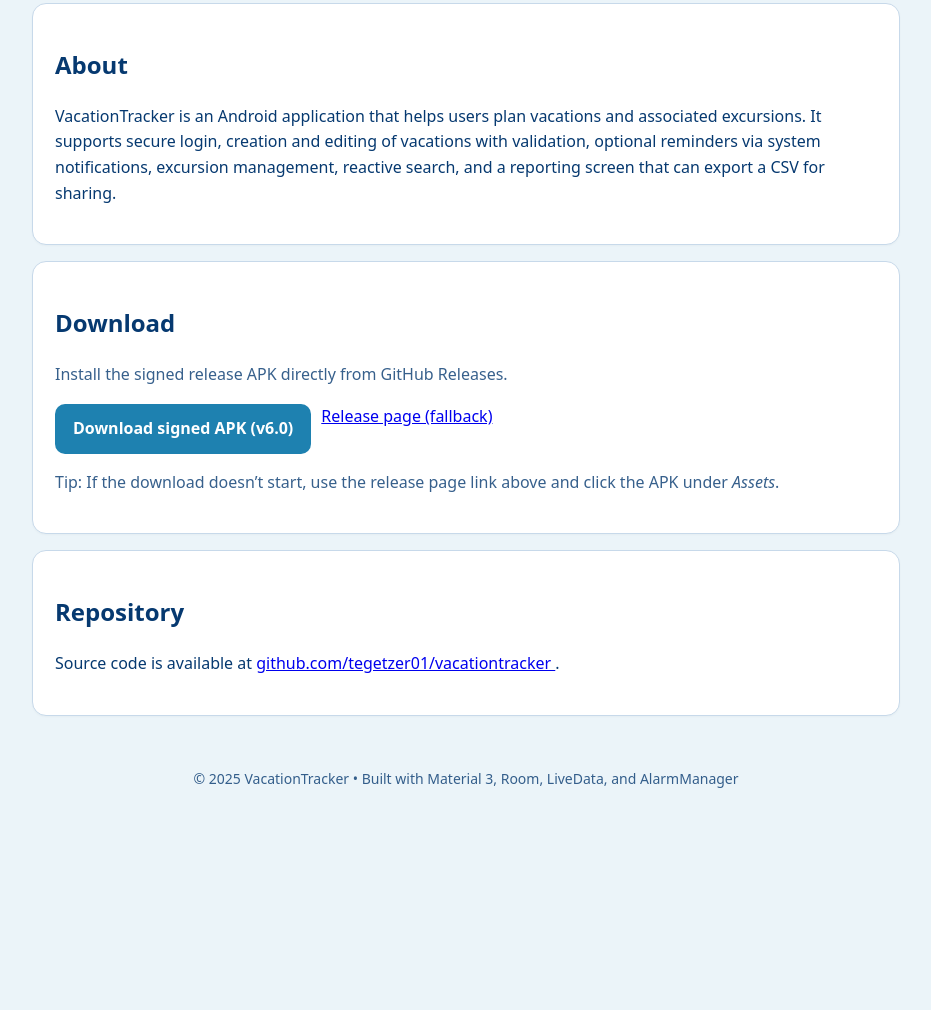
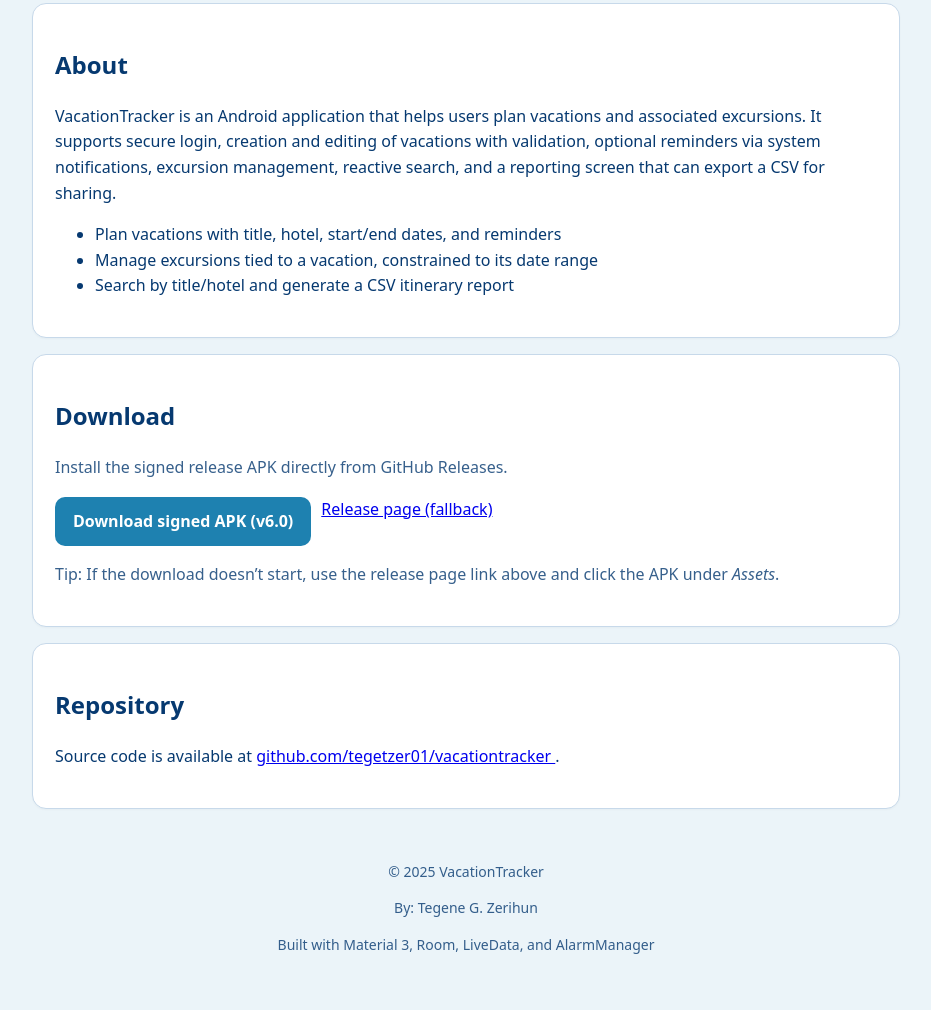
Before and after one commit to tegetzer01/vacationtracker, a plain HTML site: page docs/index.html in a window 1280 px wide. Shown: the part 187-1197 px from the top of the page, without its empty margins (174-1105 px from the left). Before the commit the page ends 1017 px from the top, so only its background shows below. Drawn offline with Linux system fonts and the light colour scheme.

Commit message:
Update index.html

```diff
--- a/docs/index.html
+++ b/docs/index.html
@@ -85,6 +85,11 @@
         It supports secure login, creation and editing of vacations with validation, optional reminders via system notifications,
         excursion management, reactive search, and a reporting screen that can export a CSV for sharing.
       </p>
+      <ul>
+        <li>Plan vacations with title, hotel, start/end dates, and reminders</li>
+        <li>Manage excursions tied to a vacation, constrained to its date range</li>
+        <li>Search by title/hotel and generate a CSV itinerary report</li>
+      </ul>
     </section>
 
     <section class="card" id="download">
@@ -119,7 +124,9 @@
   </main>
 
   <footer>
-    &copy; <span id="y"></span> VacationTracker • Built with Material 3, Room, LiveData, and AlarmManager
+    &copy; <span id="y"></span> VacationTracker
+    <P>By: Tegene G. Zerihun</P>
+    <p>Built with Material 3, Room, LiveData, and AlarmManager</p>
   </footer>
 
   <script>
```
